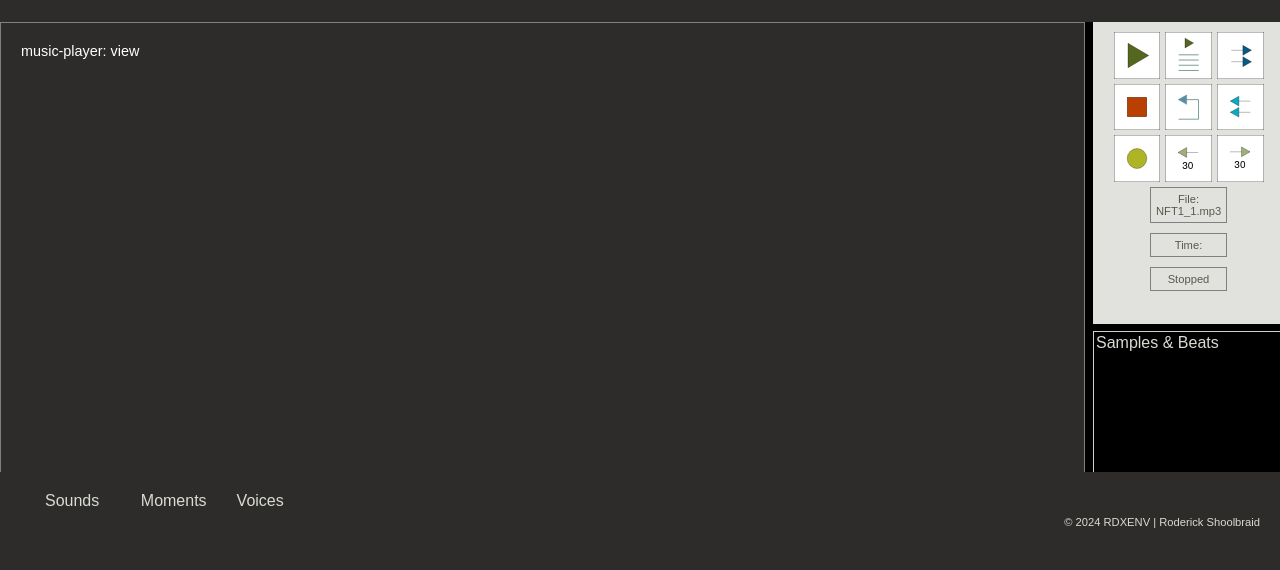
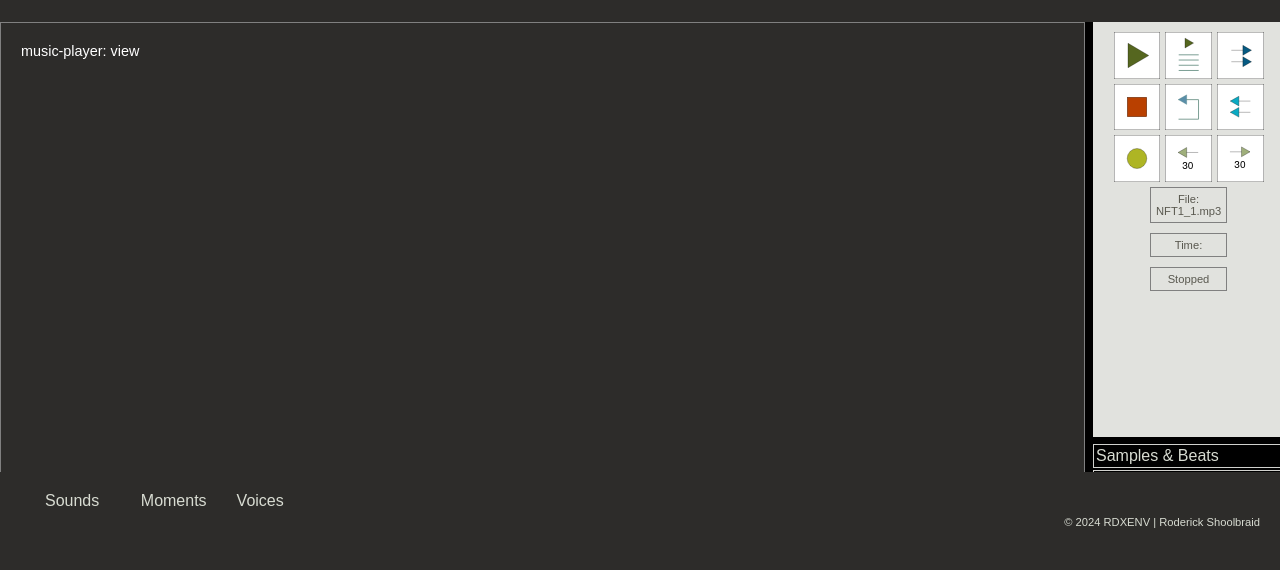
Before and after one commit to XUDOR/_Newmuzak, a plain HTML site: page index.html in a window 1280 px wide. Shown: the part 228-798 px from the top of the page. Drawn offline with Linux system fonts and the light colour scheme.

Commit message:
style deBUG

```diff
--- a/styles.css
+++ b/styles.css
@@ -173,6 +173,7 @@ footer {
   padding: 10px;
   margin-right: 1px;
 
+
 }
 
 /* Transport Grid */
@@ -228,8 +229,6 @@ footer {
   border: 1px solid gold;
 
 }
-
-
 .stacked2,
 .stacked3,
 .stacked4 {
@@ -237,7 +236,7 @@ footer {
   margin-top: 2px;
   margin-right: 1px;
   padding: 2px;
-  height: 175px;
+
 }
 
 
```
